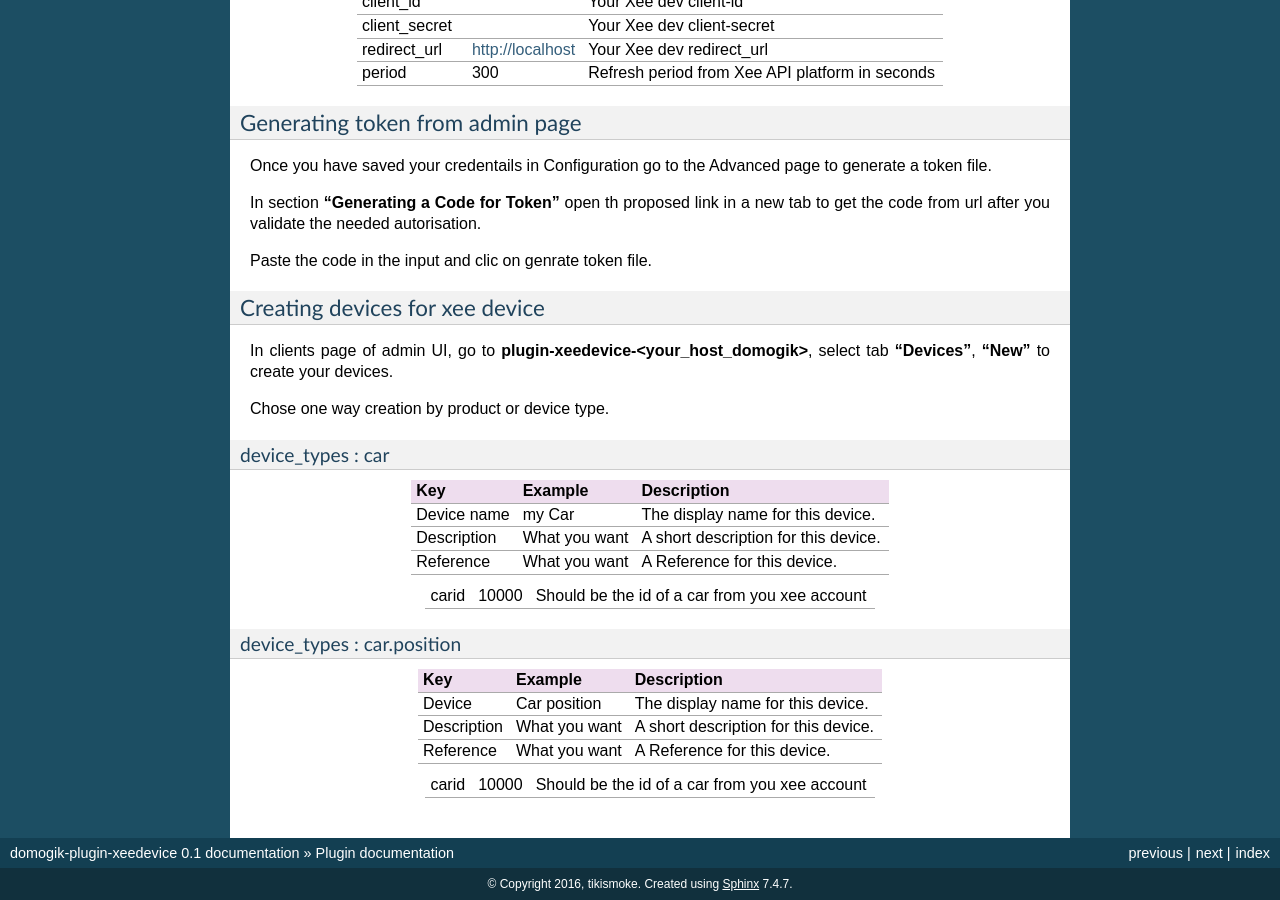
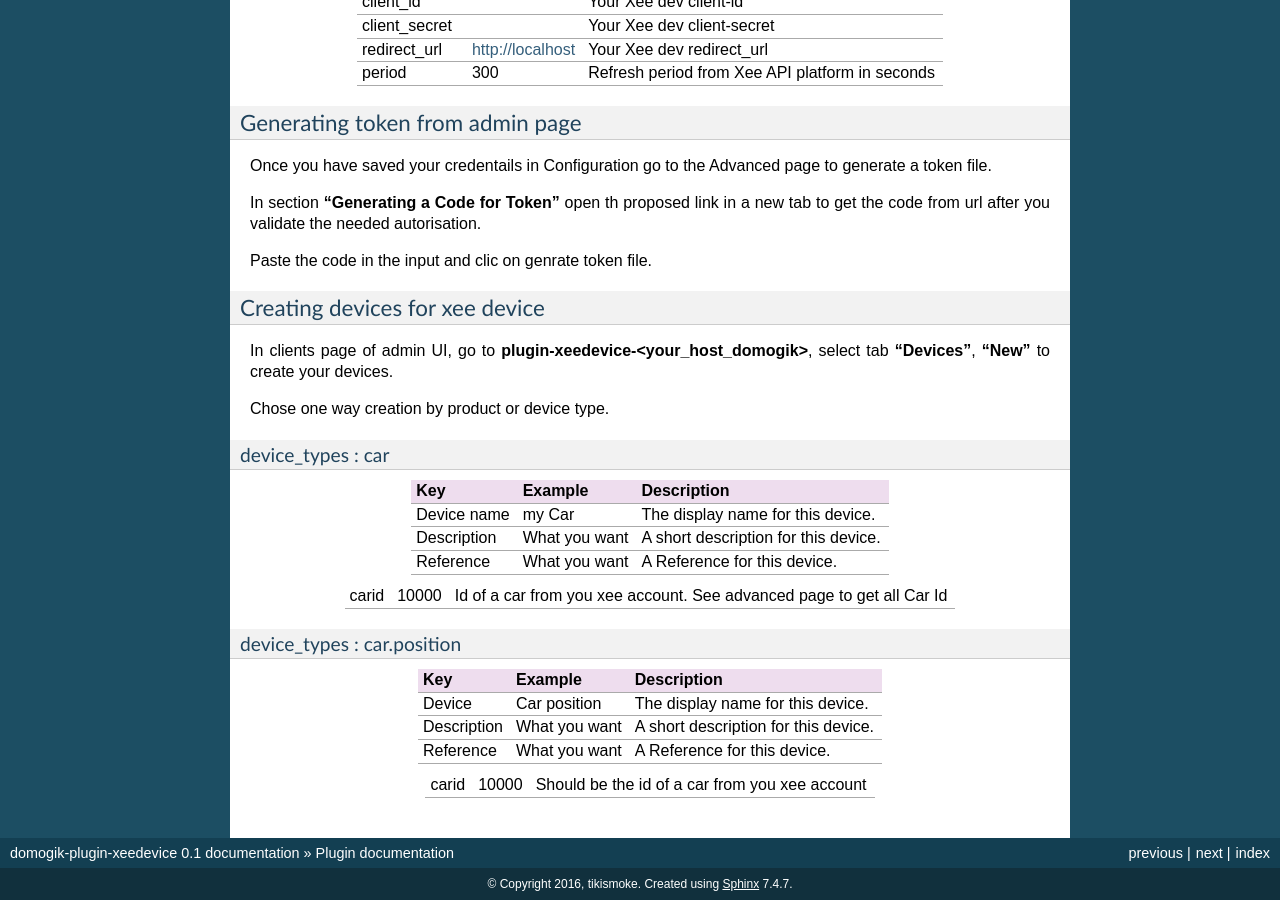
Before and after one commit to tikismoke/domogik-plugin-xeedevice, a Sphinx documentation site: the page built from docs/plugin_xeedevice.txt, in a window 1280 px wide and 900 px high, scrolled down 701 px. Built offline with Sphinx 7.4.7, drawn with Linux system fonts in a browser that asks for light colours.

Commit message:
Add information of carid in advanced page

```diff
--- a/docs/plugin_xeedevice.txt
+++ b/docs/plugin_xeedevice.txt
@@ -74,7 +74,7 @@ device_types : car
 +-------------------+-------------------+------------------------------------------------------------------------------+
 
 +-------------------+-------------------+------------------------------------------------------------------------------+
-| carid             | 10000             | Should be the id of a car from you xee account                               |
+| carid             | 10000             | Id of a car from you xee account. See advanced page to get all Car Id        |
 +-------------------+-------------------+------------------------------------------------------------------------------+
 
 device_types : car.position
```
